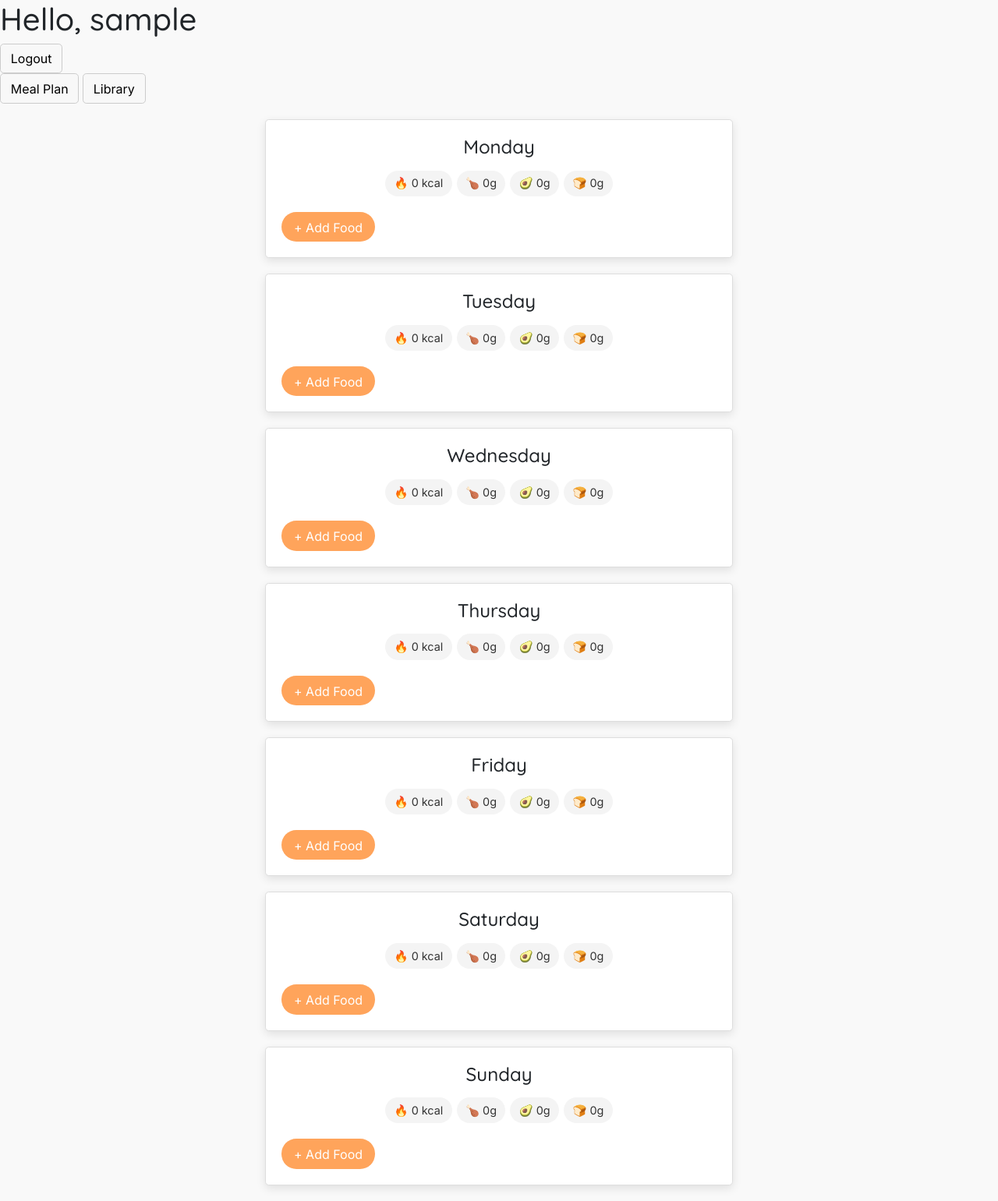
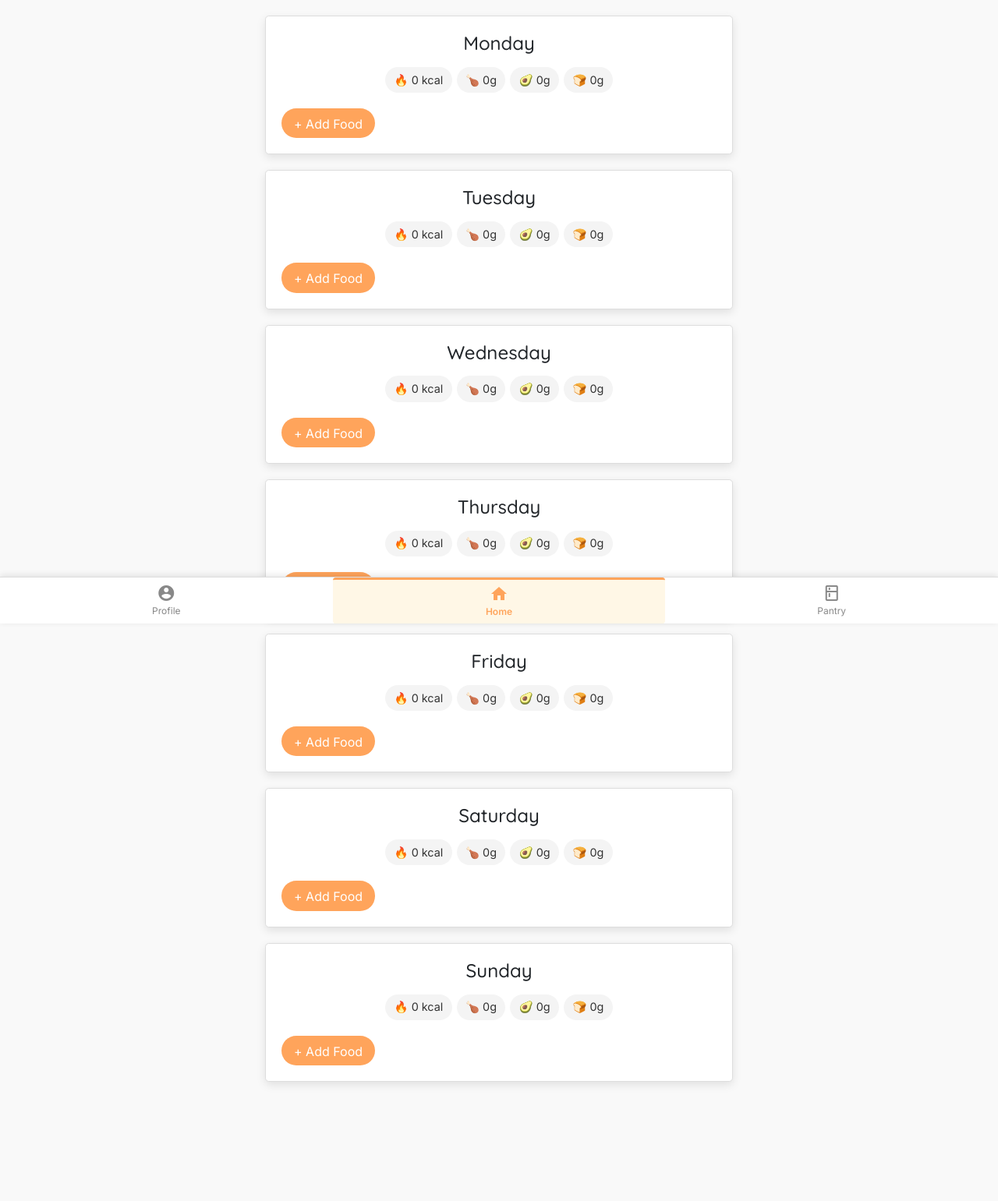
Before and after one commit to Rakhyvel/piecemeal, a Django app: page / in a window 1280 px wide. Shown: the whole page at 78% size. After the commit the page ends 1392 px from the top, so only its background shows below. Run offline with Django 5.2, Linux system fonts and the light colour scheme; the visitor is signed in with stand-in values (Sample User, id 1); data that the repository does not hold is empty.

Commit message:
add bottom nav

```diff
--- a/piecemeal_app/static/piecemeal_app/styles.css
+++ b/piecemeal_app/static/piecemeal_app/styles.css
@@ -16,6 +16,7 @@ h6 {
     font-family: 'Quicksand', sans-serif;
 }
 
+#profile,
 .day-container {
     max-width: 600px;
     margin: 20px auto;
@@ -316,3 +317,53 @@ select {
 .form-action-buttons button {
     width: 100%;
 }
+
+.bottom-nav {
+    position: fixed;
+    bottom: 0;
+    left: 0;
+    right: 0;
+    height: 60px;
+    background: white;
+    border-top: 1px solid #ddd;
+    display: flex;
+    justify-content: space-around;
+    align-items: center;
+    box-shadow: 0 -2px 8px rgba(0, 0, 0, 0.1);
+    z-index: 1000;
+}
+
+.nav-item {
+    background: none;
+    border: none;
+    outline: none;
+    display: flex;
+    flex-direction: column;
+    align-items: center;
+    justify-content: center;
+    color: #888;
+    font-size: 12px;
+    cursor: pointer;
+    padding: 0;
+    flex: 1;
+    height: 100%;
+    transition: color 0.3s;
+}
+
+.nav-item .material-icons {
+    font-size: 24px;
+    line-height: 1;
+    margin-bottom: 2px;
+}
+
+.nav-item.active {
+    color: #FFA45B;
+    font-weight: 600;
+    border-top: 3px solid #FFA45B;
+    background: #fff7e6;
+}
+
+.nav-item:focus-visible {
+    outline: 2px solid #FFA45B;
+    outline-offset: 2px;
+}
--- a/piecemeal_app/templates/piecemeal_app/home.html
+++ b/piecemeal_app/templates/piecemeal_app/home.html
@@ -8,9 +8,10 @@
     {% load static %}
     <link rel="stylesheet" href="{% static 'piecemeal_app/styles.css' %}?v={{ timestamp }}">
     <link href="https://fonts.googleapis.com/css2?family=Inter:wght@400;600&family=Quicksand:wght@500;700&display=swap" rel="stylesheet">
+    <link href="https://fonts.googleapis.com/icon?family=Material+Icons" rel="stylesheet" />
     <style>
         .ui-autocomplete {
-            z-index: 2000 !important;
+            z-index: 200000 !important;
         }
 
         .entry-error {
@@ -27,13 +28,6 @@
 </head>
 
 <body>
-    <h1>Hello, {{ user.username }}</h1>
-    <form method="post" action="{% url 'logout' %}">
-        {% csrf_token %}
-        <button type="submit">Logout</button>
-    </form>
-    <button id="meal-plan-tab-btn">Meal Plan</button>
-    <button id="library-tab-btn">Library</button>
 
     <!-- Modal container -->
     <div class="modal fade" id="foodItemModal" tabindex="-1" role="dialog" aria-hidden="true">
@@ -57,6 +51,22 @@
 
     {% include "piecemeal_app/partials/library.html" %}
     {% include "piecemeal_app/partials/meal_plan.html" %}
+    {% include "piecemeal_app/partials/profile.html" %}
+
+    <nav class="bottom-nav">
+    <button class="nav-item" aria-label="Profile" id="profile-tab-btn">
+        <span class="material-icons">account_circle</span>
+        <span class="nav-label">Profile</span>
+    </button>
+    <button class="nav-item active" aria-label="Home" id="meal-plan-tab-btn">
+        <span class="material-icons">home</span>
+        <span class="nav-label">Home</span>
+    </button>
+    <button class="nav-item" aria-label="Pantry" id="library-tab-btn">
+        <span class="material-icons">kitchen</span>
+        <span class="nav-label">Pantry</span>
+    </button>
+    </nav>
 
     <!-- JavaScript includes and inline script -->
     <script src="https://code.jquery.com/jquery-3.6.0.min.js"></script>
--- a/piecemeal_app/templates/piecemeal_app/partials/library.html
+++ b/piecemeal_app/templates/piecemeal_app/partials/library.html
@@ -1,7 +1,6 @@
 {% load dict_extras %}
 {% load format_extras %}
 <div id="library" class="day-container">
-    <h3>Saved Foods</h3>
     <button class="btn btn-primary" id="create-food-item">
         + New Food Item
     </button>
--- /dev/null
+++ b/piecemeal_app/templates/piecemeal_app/partials/profile.html
@@ -0,0 +1,7 @@
+<div id="profile">
+<strong>Username:</strong> {{ user.username }}
+<form method="post" action="{% url 'logout' %}">
+    {% csrf_token %}
+    <button type="submit">Logout</button>
+</form>
+</div>
--- a/piecemeal_app/templates/piecemeal_app/scripts.js
+++ b/piecemeal_app/templates/piecemeal_app/scripts.js
@@ -33,18 +33,45 @@ $.ajaxSetup({
 });
 
 $(document).ready(function () {
+    $("#profile").hide()
     $(".meal-plan-container").show()
     $("#library").hide()
 })
 
+$(document).on("click", "#profile-tab-btn", function () {
+    $("#profile").show()
+    $(".meal-plan-container").hide()
+    $("#library").hide()
+
+    $('#profile-tab-btn').removeClass('active')
+    $('#meal-plan-tab-btn').removeClass('active')
+    $('#library-tab-btn').removeClass('active')
+
+    $('#profile-tab-btn').addClass('active')
+})
+
 $(document).on("click", "#meal-plan-tab-btn", function () {
+    $("#profile").hide()
     $(".meal-plan-container").show()
     $("#library").hide()
+
+    $('#profile-tab-btn').removeClass('active')
+    $('#meal-plan-tab-btn').removeClass('active')
+    $('#library-tab-btn').removeClass('active')
+
+    $('#meal-plan-tab-btn').addClass('active')
 })
 
 $(document).on("click", "#library-tab-btn", function () {
+    $("#profile").hide()
     $(".meal-plan-container").hide()
     $("#library").show()
+
+    $('#profile-tab-btn').removeClass('active')
+    $('#meal-plan-tab-btn').removeClass('active')
+    $('#library-tab-btn').removeClass('active')
+
+    $('#library-tab-btn').addClass('active')
 })
 
 $(document).on("click", "#create-food-item", function () {
@@ -83,6 +110,8 @@ function loadForm(url, data) {
         data: data,
         success: function (data) {
             $("#formContainer").html(data);
+            setupAutocomplete($(".entry-food-name-input"));
+            setupAutocomplete($(".ingredient_name"));
         },
         error: function () {
             $("#formContainer").html("<p>Error loading form. Please try again.</p>");
@@ -134,6 +163,8 @@ $(document).on("click", ".edit-food-item", function (e) {
         type: "GET",
         success: function (data) {
             $("#formContainer").html(data);
+            setupAutocomplete($(".entry-food-name-input"));
+            setupAutocomplete($(".ingredient_name"));
             $("#foodItemModal").modal("show");
         }
     });
@@ -147,6 +178,8 @@ $(document).on("click", ".edit-schedule-entry", function (e) {
         type: "GET",
         success: function (data) {
             $("#formContainer").html(data);
+            setupAutocomplete($(".entry-food-name-input"));
+            setupAutocomplete($(".ingredient_name"));
             $("#foodItemModal").modal("show");
         }
     });
@@ -245,7 +278,7 @@ function updateMealMacros() {
     $("#ingredient-rows .ingredient-row").each(function () {
         const name = $(this).find(".ingredient-name").val();
         const quantity = $(this).find("input[name='ingredient_quantity']").val();
-        const unit = $(document).find("select[name='ingredient_unit']").val();
+        const unit = $(this).find("select[name='ingredient_unit']").val();
         ingredients.push({ name: name, quantity: quantity, unit: unit });
     });
 
@@ -262,13 +295,14 @@ function updateMealMacros() {
     });
 }
 $(document).on("blur", "#ingredient-rows input", updateMealMacros);
+$(document).on("change", "#ingredient-rows input", updateMealMacros);
 $(document).on("change", "#ingredient-rows select", updateMealMacros);
 
 function update_schedule_entry_macros() {
     const form = $(this).closest("form");
     const name = form.find(".entry-food-name-input").val();
     const quantity = form.find(".entry-quantity-input").val();
-    const unit = $(document).find("select[name='ingredient_unit']").val() ?? "servings";
+    const unit = form.find("select[name='ingredient_unit']").val() ?? "servings";
 
     $.ajax({
         url: "/calculate_macros_schedule_item/",
@@ -284,6 +318,7 @@ function update_schedule_entry_macros() {
     });
 }
 $(document).on("blur", ".create-schedule-entry-form input", update_schedule_entry_macros);
+$(document).on("change", ".create-schedule-entry-form input", update_schedule_entry_macros);
 $(document).on("change", ".create-schedule-entry-form select", update_schedule_entry_macros);
 
 // Meal ingredient row shit
--- a/piecemeal_app/templatetags/format_extras.py
+++ b/piecemeal_app/templatetags/format_extras.py
@@ -12,4 +12,4 @@ def smart_float(value):
 
     if abs(num - round(num)) < 0.01:
         return f"{int(round(num))}"
-    return f"{num:.2f}"
+    return f"{num:.1f}"
```
